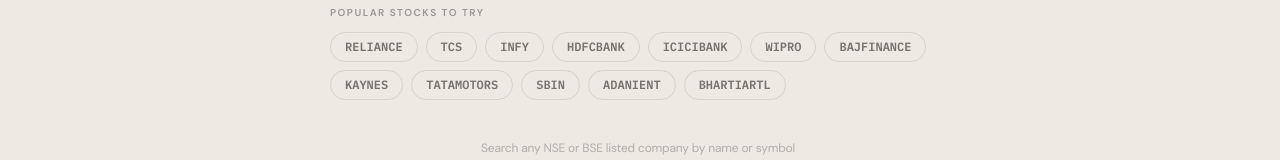
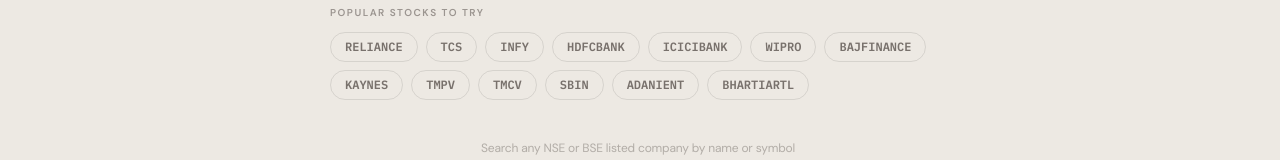
Before and after one commit to rohitbhutra26-bit/robu-valuation-next, a Next.js app: page / in a window 1280 px wide. Shown: the part 599-759 px from the top of the page. Built offline with nearby package versions, Linux system fonts and the light colour scheme.

Commit message:
fix: replace TATAMOTORS with TMPV+TMCV in quick picks (demerger Nov 2025)

```diff
--- a/src/app/page.tsx
+++ b/src/app/page.tsx
@@ -42,7 +42,7 @@
 // Track in-flight prefetch promises to avoid duplicate network calls
 const _inflight = new Map<string, Promise<void>>();
 
-const QUICK_PICKS = ['RELIANCE','TCS','INFY','HDFCBANK','ICICIBANK','WIPRO','BAJFINANCE','KAYNES','TATAMOTORS','SBIN','ADANIENT','BHARTIARTL'];
+const QUICK_PICKS = ['RELIANCE','TCS','INFY','HDFCBANK','ICICIBANK','WIPRO','BAJFINANCE','KAYNES','TMPV','TMCV','SBIN','ADANIENT','BHARTIARTL'];
 
 type ActiveView = 'valuation' | 'financials' | 'watchlist' | 'portfolio';
 
```
